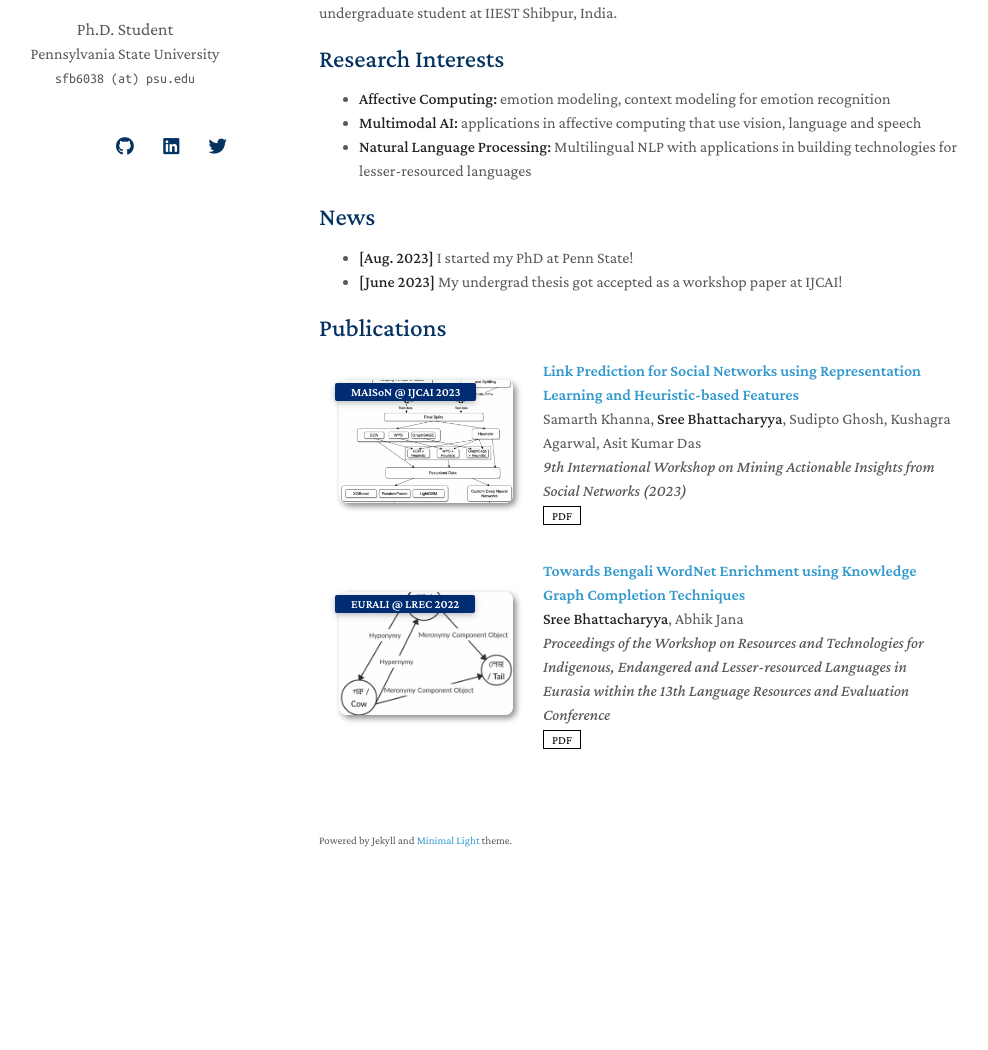
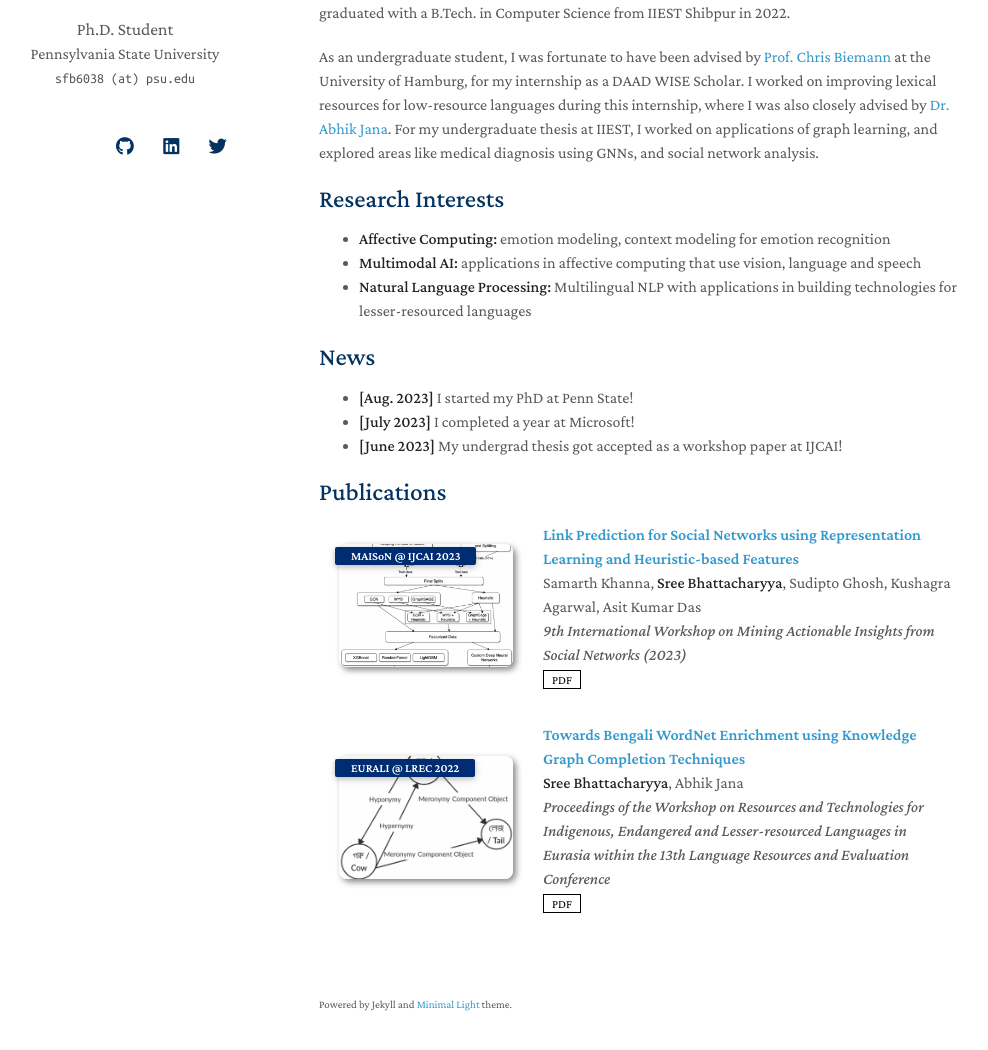
Before and after one commit to sreebhattacharyya/sreebhattacharyya.github.io, a Jekyll site: the page built from index.md, in a window 1280 px wide and 1309 px high. Shown: the part 224-1274 px from the top of the window, without its empty margins (151-1139 px from the left). Built offline with Jekyll 4.4.1, drawn with Linux system fonts in a browser that asks for light colours; nearby versions of some CDN libraries; a style sheet for code colours, icons or effects is not loaded; our own code applies the rules of GitHub Pages for plain Markdown files; some of the changed text lies outside the part shown.

Commit message:
personal bio update

```diff
--- a/index.md
+++ b/index.md
@@ -6,7 +6,9 @@
 
 I am a PhD student at Pennsylvania State University, in the [College of Information Sciences and Technology](https://ist.psu.edu/). I work as a Graduate Research Assistant at the [Wang Group](https://wang.ist.psu.edu/docs/home.shtml). My current research areas of interest are related to multimodal AI, with a focus on applications in Affective Computing.
 
-In the past, I have worked on low-resource language technologies, and social network mining, as an undergraduate student at IIEST Shibpur, India.
+Prior to joining my PhD, I was a Software Engineer at [Microsoft, India](https://www.microsoft.com/en-in/msidc/), working with Azure storage. I graduated with a B.Tech. in Computer Science from IIEST Shibpur in 2022.
+
+As an undergraduate student, I was fortunate to have been advised by [Prof. Chris Biemann](https://www.inf.uni-hamburg.de/en/inst/ab/lt/people/chris-biemann.html) at the University of Hamburg, for my internship as a DAAD WISE Scholar. I worked on improving lexical resources for low-resource languages during this internship, where I was also closely advised by [Dr. Abhik Jana](https://www.iitbbs.ac.in/profile.php/abhik/). For my undergraduate thesis at IIEST, I worked on applications of graph learning, and explored areas like medical diagnosis using GNNs, and social network analysis.
 
 ## Research Interests
 
@@ -17,6 +19,7 @@
 ## News
 
 - **[Aug. 2023]** I started my PhD at Penn State!
+- **[July 2023]** I completed a year at Microsoft!
 - **[June 2023]** My undergrad thesis got accepted as a workshop paper at IJCAI!
 
 {% include_relative _includes/publications.md %}
```
